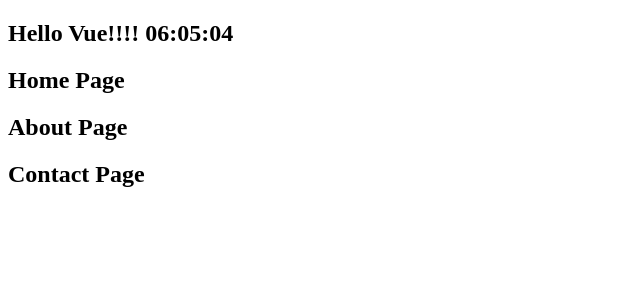
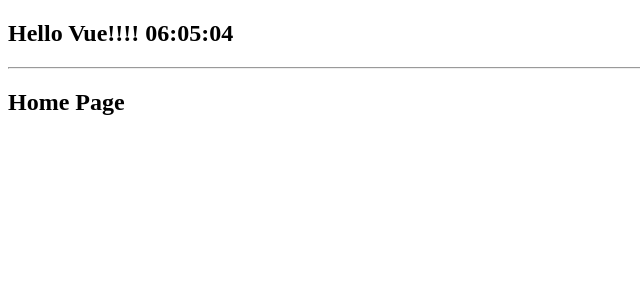
Before and after one commit to HsiaoHungWang/vue-mfee, a Vue app: page / in a window 1280 px wide. Shown: the top 300 px of the page, without its empty margins (0-640 px from the left). Built offline with nearby package versions, Linux system fonts and the light colour scheme.

Commit message:
使用 vue-router

```diff
--- a/package.json
+++ b/package.json
@@ -9,7 +9,8 @@
     "preview": "vite preview"
   },
   "dependencies": {
-    "vue": "^3.5.12"
+    "vue": "^3.5.12",
+    "vue-router": "^4.5.0"
   },
   "devDependencies": {
     "@vitejs/plugin-vue": "^5.1.4",
--- a/src/App.vue
+++ b/src/App.vue
@@ -35,13 +35,15 @@
 
 <template>
   <h2>Hello Vue!!!! {{ clock }}</h2>
+  <hr />
  <!-- <FirstComponent></FirstComponent>
   <SecondComponent></SecondComponent>
   <ComputedDemo></ComputedDemo>
-  <BmiCalc></BmiCalc> -->
+  <BmiCalc></BmiCalc>
   <HomeView></HomeView>
   <AboutView></AboutView>
-  <ContactView></ContactView>
+  <ContactView></ContactView>-->
+  <RouterView></RouterView>
 </template>
 
 <style scoped>
--- a/src/main.js
+++ b/src/main.js
@@ -1,4 +1,5 @@
 import { createApp } from 'vue'
 import App from './App.vue'
+import router from './router'
 
-createApp(App).mount('#app')
+createApp(App).use(router).mount('#app')
--- /dev/null
+++ b/src/router.js
@@ -0,0 +1,33 @@
+import { createWebHistory, createRouter } from "vue-router"
+import AboutView from "./views/AboutView.vue"
+import ContactView from "./views/ContactView.vue"
+import HomeView from "./views/HomeView.vue"
+
+
+//路由設定
+const routes = [
+  // http://localhost:5173/
+ {
+  path:'/',
+  component: HomeView
+ },
+ //http://localhost:5173/about
+ {
+  path:'/about',
+  component:AboutView
+ },
+  //http://localhost:5173/contact
+  {
+    path:'/contact',
+    component:ContactView
+  }
+]
+
+const router = createRouter(
+  {
+    history: createWebHistory(),
+    routes:routes
+  }
+)
+
+export default router
```
Also changed, not shown: 1 other file (tests, documents, lock files or other folders).
